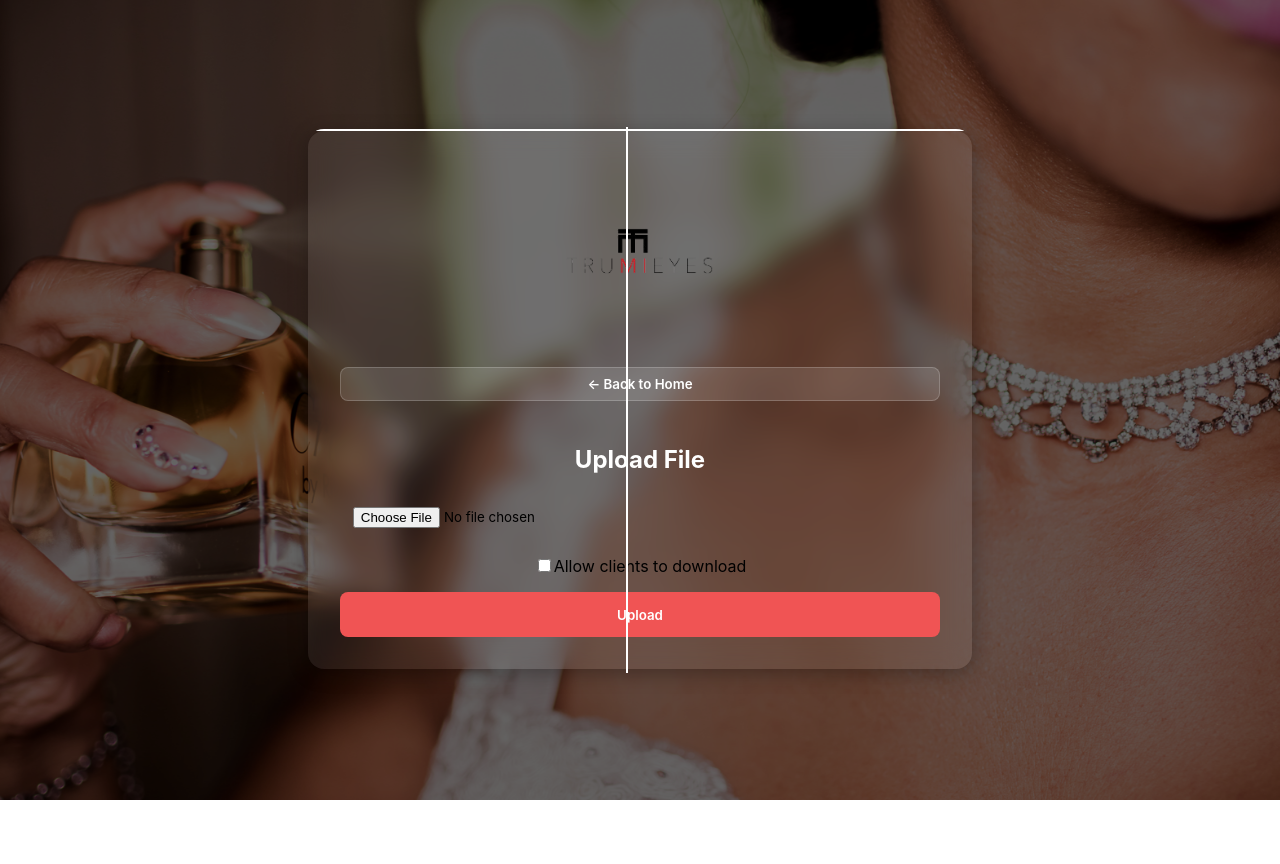
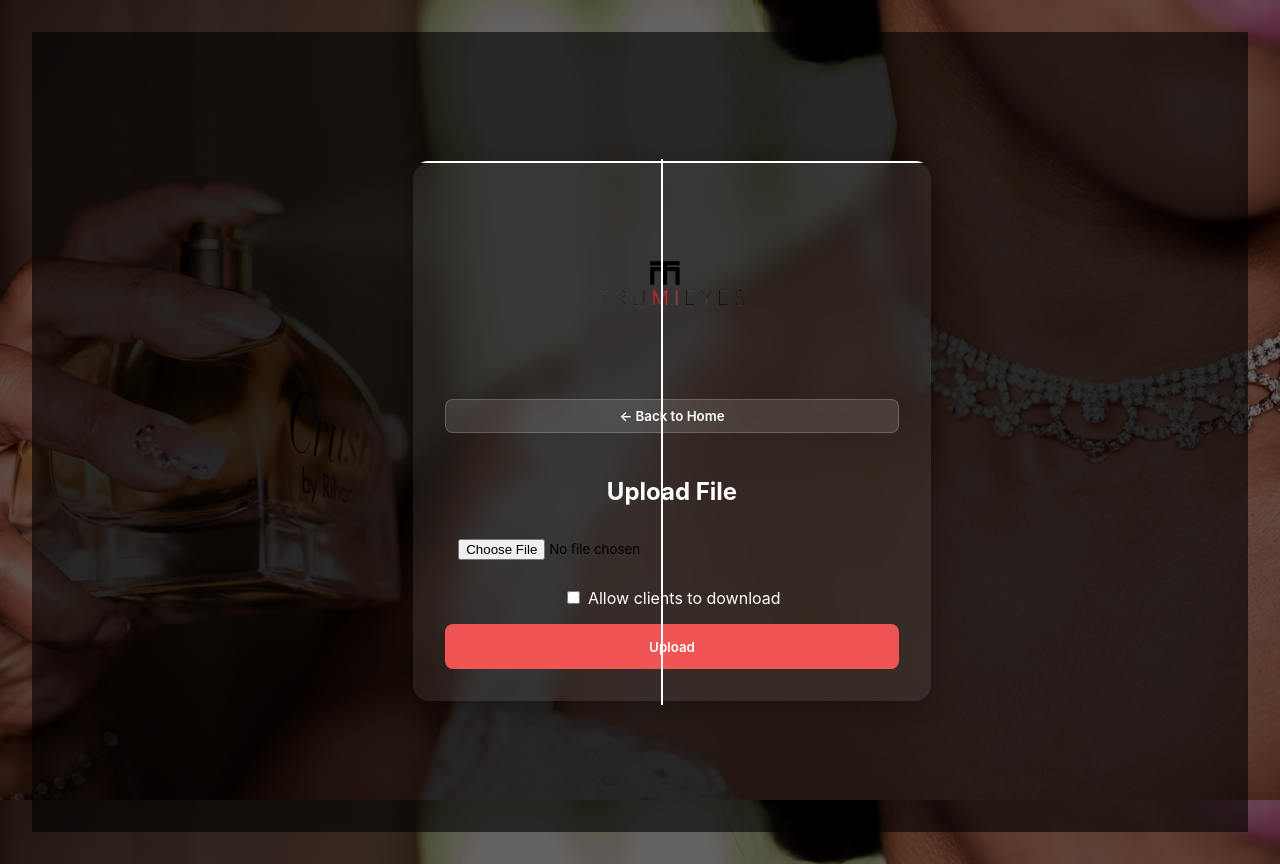
Before and after one commit to DDbyAlfonzo/TruMiEyes, a Next.js app: page /upload in a window 1280 px wide. Before the commit the page ends 800 px from the top, so only its background shows below. Built offline with nearby package versions, Linux system fonts and the light colour scheme.

Commit message:
Integrate animated border and updated layout for login and upload pages

```diff
--- a/pages/index.js
+++ b/pages/index.js
@@ -2,14 +2,20 @@ import Link from 'next/link';
 
 export default function Home() {
   return (
+    <div className="overlay">
+      <div className="container-wrapper">
         <div className="container">
           <img src="/trumieyeslogo.png" alt="TruMiEyes Logo" className="logo" />
+
           <nav style={{ display: 'flex', justifyContent: 'center', alignItems: 'center' }}>
             <h1 style={{ margin: 0 }}>Welcome</h1>
           </nav>
           <p>Securely upload, store, and share your photos, videos, and documents.</p>
+
           <Link href="/login"><button>Login</button></Link>
           <Link href="/upload"><button style={{ marginTop: '1rem' }}>Upload</button></Link>
         </div>
+      </div>
+    </div>
   );
 }
--- a/pages/upload.js
+++ b/pages/upload.js
@@ -12,37 +12,45 @@ export default function Upload() {
   };
 
   return (
+    <div className="overlay">
+      <div className="container-wrapper">
         <div className="container">
           <img src="/trumieyeslogo.png" alt="TruMiEyes Logo" className="logo" />
+
           <Link href="/">
-        <button
-          style={{
+            <button style={{
               marginBottom: '1.5rem',
               padding: '0.5rem 1rem',
               backgroundColor: '#ffffff20',
               border: '1px solid #ffffff30',
               borderRadius: '8px',
               color: '#fff',
-            cursor: 'pointer',
-          }}
-        >
+              cursor: 'pointer'
+            }}>
               ← Back to Home
             </button>
           </Link>
 
           <h2>Upload File</h2>
+
           <form onSubmit={handleUpload}>
-        <input type="file" onChange={e => setFile(e.target.files[0])} required />
-        <label style={{ display: 'block', marginBottom: '1rem' }}>
+            <input
+              type="file"
+              onChange={e => setFile(e.target.files[0])}
+              required
+            />
+            <label style={{ display: 'block', marginBottom: '1rem', color: 'white' }}>
               <input
                 type="checkbox"
                 checked={allowDownload}
                 onChange={() => setAllowDownload(!allowDownload)}
               />
-          Allow clients to download
+              {' '}Allow clients to download
             </label>
             <button type="submit">Upload</button>
           </form>
         </div>
+      </div>
+    </div>
   );
 }
```
Also changed, not shown: pages/login.js (+7 -2 lines). Lines whose indentation alone changed are shown as unchanged.
